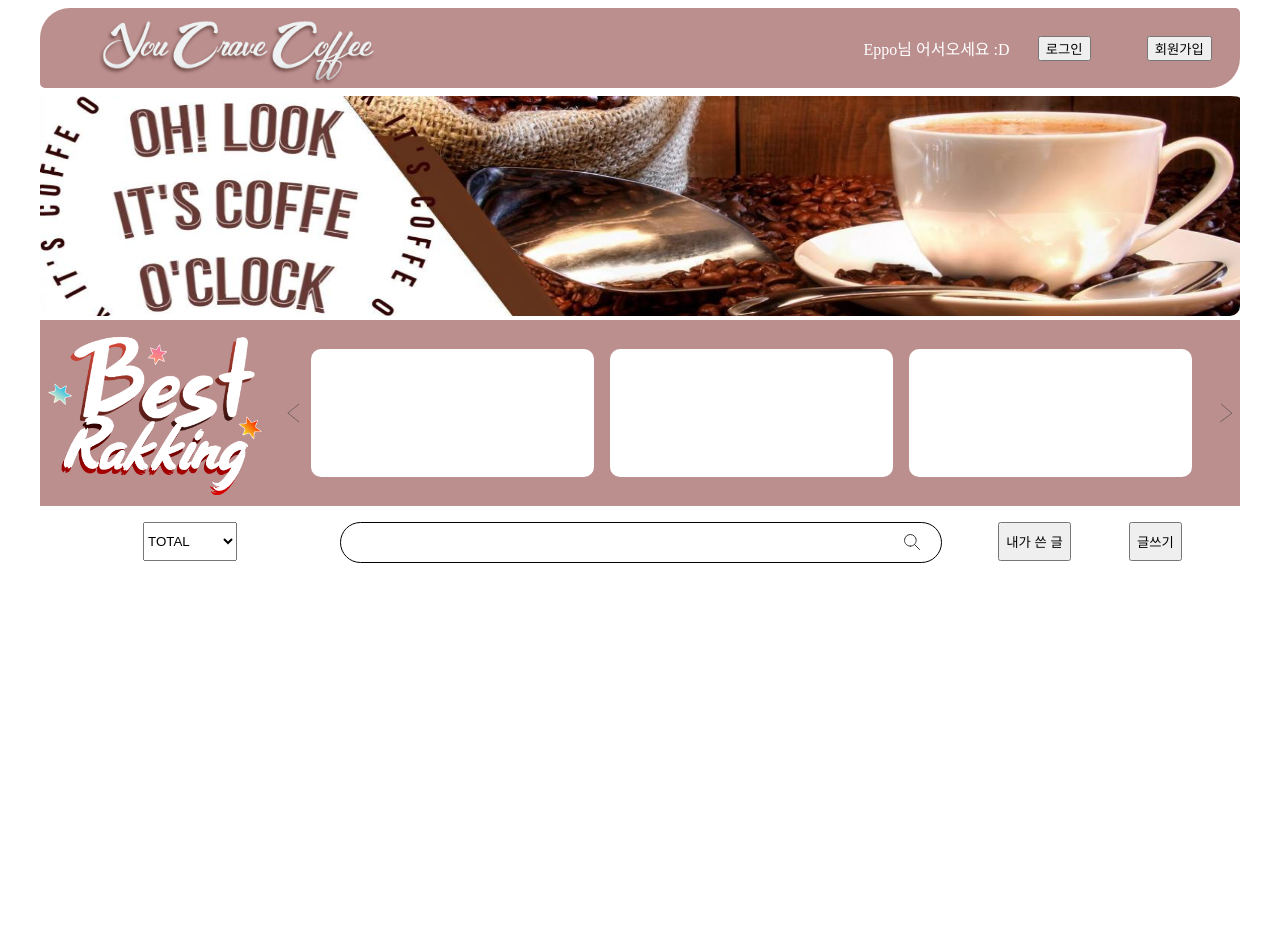
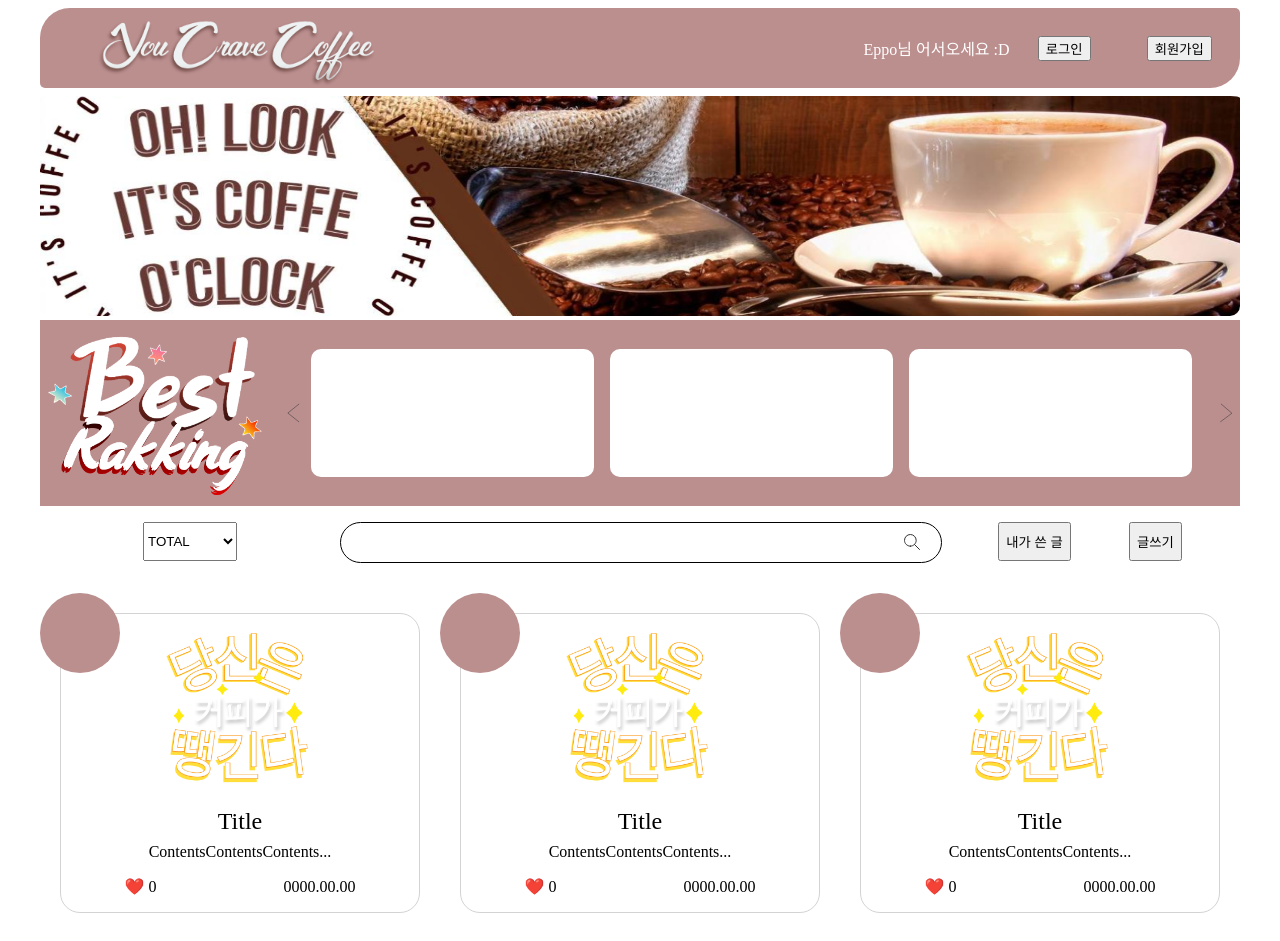
Before and after one commit to E-ppo/YouCraveCoffee_FE, a React (Create React App) app: page / in a window 1280 px wide. Before the commit the page ends 800 px from the top, so only its background shows below. Built offline with nearby package versions, Linux system fonts and the light colour scheme.

Commit message:
#1 포스트리스트 CSS 완

```diff
--- a/src/components/mainPage/PostList.js
+++ b/src/components/mainPage/PostList.js
@@ -1,9 +1,160 @@
 import React from "react";
+import styled from "styled-components";
+
+import { YellowLogoKo } from "../../assets/logo"
 
 const PostList = () =>{
   return (
-    <div></div>
+    <Wrap>
+      <div className="list">
+        <div className="categoryIcon"></div>
+        <div className="card">
+          <div className="imageBox">
+            <img src={YellowLogoKo} alt="../../assets/logo/yellowLogoKo.png" />
+          </div>
+
+          <div
+            style={{
+              fontSize: "1.5rem",
+              padding: "1rem 0 0 0"
+            }}>
+            <span>Title</span>
+          </div>
+
+          <div style={{
+            padding: "0.5rem 0 0 0",
+            height: "100%"
+          }}>
+            <span>ContentsContentsContents...</span>
+          </div>
+
+          <div className="cardfooter">
+            <div>❤️  0</div>
+            <div>0000.00.00</div>
+          </div>
+        </div>
+      </div>
+
+
+      <div className="list">
+        <div className="categoryIcon"></div>
+        <div className="card">
+          <div className="imageBox">
+            <img src={YellowLogoKo} alt="../../assets/logo/yellowLogoKo.png" />
+          </div>
+
+          <div
+            style={{
+              fontSize: "1.5rem",
+              padding: "1rem 0 0 0"
+            }}>
+            <span>Title</span>
+          </div>
+
+          <div style={{
+            padding: "0.5rem 0 0 0",
+            height: "100%"
+          }}>
+            <span>ContentsContentsContents...</span>
+          </div>
+
+          <div className="cardfooter">
+            <div>❤️  0</div>
+            <div>0000.00.00</div>
+          </div>
+        </div>
+      </div>
+
+
+      <div className="list">
+        <div className="categoryIcon"></div>
+        <div className="card">
+          <div className="imageBox">
+            <img src={YellowLogoKo} alt="../../assets/logo/yellowLogoKo.png" />
+          </div>
+
+          <div
+            style={{
+              fontSize: "1.5rem",
+              padding: "1rem 0 0 0"
+            }}>
+            <span>Title</span>
+          </div>
+
+          <div style={{
+            padding: "0.5rem 0 0 0",
+            height: "100%"
+          }}>
+            <span>ContentsContentsContents...</span>
+          </div>
+
+          <div className="cardfooter">
+            <div>❤️  0</div>
+            <div>0000.00.00</div>
+          </div>
+        </div>
+      </div>
+
+    </Wrap>
   )
 
 }
 export default PostList
+
+const Wrap = styled.div`
+margin: 1rem 0 0 0;
+max-width: 1200px;
+width: 100%;
+display: flex;
+justify-content: center;
+
+.list{
+  display: flex;
+  justify-content: space-between;
+
+  width: 100%;
+
+  .categoryIcon{
+    width: 80px;
+    height: 80px;
+    background: rosybrown;
+    border-radius: 50%;
+    position: absolute;
+  }
+
+  .card{
+    display: flex;
+    flex-direction: column;
+    min-width: 20%;
+    width: 100%;
+    max-height: 350px;
+    border-radius: 20px;
+    border: 1px solid lightgray;
+    margin: 5%;
+    align-items: center;
+
+    .imageBox{
+      display: flex;
+      justify-content: center;
+      margin: 3% 0 0 0;
+
+      img{
+        width: 50%;
+      }
+    }
+
+    .cardfooter{
+      width: 100%;
+      padding: 1rem;
+      justify-content: space-around;
+      display: flex;
+
+      div{
+        display: flex;
+        align-items: center;
+      }
+    }
+  }
+}
+
+`;
--- a/src/page/Main.js
+++ b/src/page/Main.js
@@ -2,8 +2,10 @@ import React from "react";
 
 import styled from "styled-components";
 import MainBanner from '../assets/mainBanner.png';
+import PostList from "../components/mainPage/PostList";
 import Ranking from "../components/mainPage/Ranking";
 import SearchMenu from "../components/mainPage/Search/SearchMenu";
+
 
 
 
@@ -15,6 +17,7 @@ function Main() {
         </div>
         <Ranking/>
         <SearchMenu/>
+        <PostList/>
 
     </Wrap>
 
```
